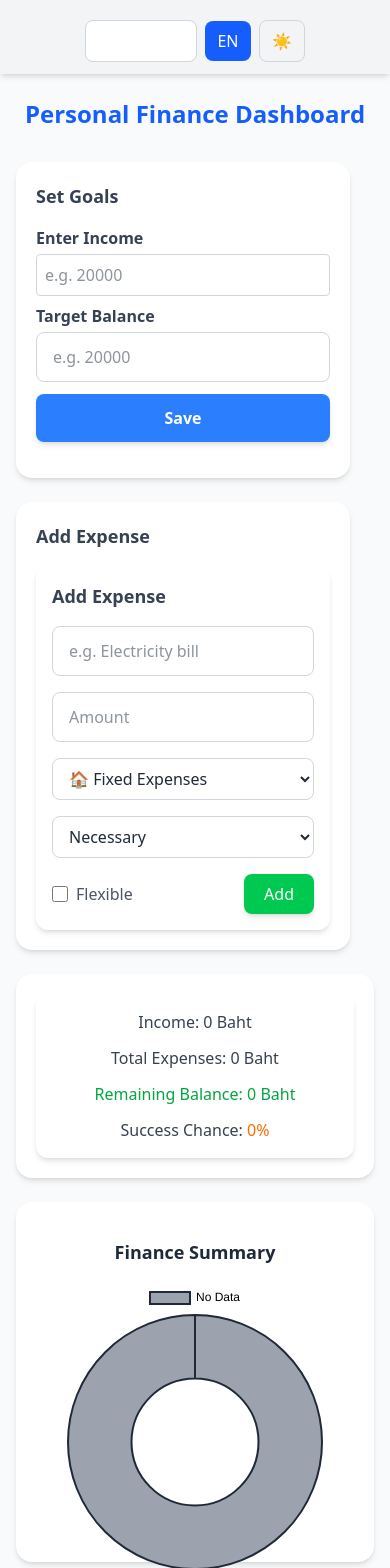
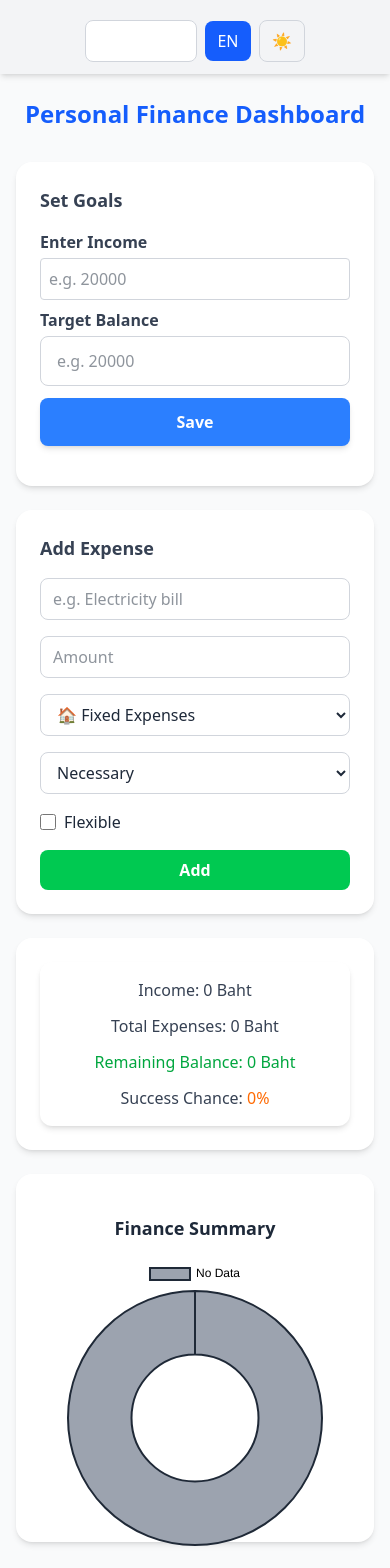
Before and after one commit to thee-banda/personal-finance-app, a React (Vite) app in the folder frontend/: page / in a window 390 px wide. Shown: the top 1568 px of the page. Built offline with nearby package versions, Linux system fonts and the light colour scheme.

Commit message:
fix(ui): adjust layout for responsive grid and expense form inputs

```diff
--- a/frontend/src/App.jsx
+++ b/frontend/src/App.jsx
@@ -54,15 +54,17 @@ function App() {
         {/* Grid layout */}
         <div className="grid grid-cols-1 lg:grid-cols-3 gap-6 lg:gap-8">
           {/* Left Column: Inputs */}
-          <div className="col-span-1 flex flex-col gap-6">
-            <div className="bg-white dark:bg-gray-800 p-5 sm:p-6 lg:p-8 rounded-2xl shadow-md hover:shadow-lg transition">
+          <div className="flex flex-col gap-6">
+            {/* Income + Target */}
+            <div className="bg-white dark:bg-gray-800 p-6 lg:p-8 rounded-2xl shadow-md hover:shadow-lg transition">
               <h2 className="text-lg sm:text-xl font-semibold mb-4 text-gray-700 dark:text-gray-200">
                 Set Goals
               </h2>
               <IncomeInput setIncome={setIncome} setTarget={setTarget} />
             </div>
 
-            <div className="bg-white dark:bg-gray-800 p-5 sm:p-6 lg:p-8 rounded-2xl shadow-md hover:shadow-lg transition">
+            {/* Add Expense */}
+            <div className="bg-white dark:bg-gray-800 p-6 lg:p-8 rounded-2xl shadow-md hover:shadow-lg transition">
               <h2 className="text-lg sm:text-xl font-semibold mb-4 text-gray-700 dark:text-gray-200">
                 Add Expense
               </h2>
@@ -71,8 +73,9 @@ function App() {
           </div>
 
           {/* Right Column: Summary + Chart */}
-          <div className="col-span-2 flex flex-col gap-6 lg:gap-8">
-            <div className="bg-white dark:bg-gray-800 p-5 sm:p-6 lg:p-8 rounded-2xl shadow-md hover:shadow-lg transition">
+          <div className="col-span-1 lg:col-span-2 flex flex-col gap-6">
+            {/* Dashboard Summary */}
+            <div className="bg-white dark:bg-gray-800 p-6 lg:p-8 rounded-2xl shadow-md hover:shadow-lg transition">
               <DashboardSummary
                 income={income}
                 expenses={expenses}
@@ -80,14 +83,15 @@ function App() {
               />
             </div>
 
-            <div className="bg-white dark:bg-gray-800 p-5 sm:p-6 lg:p-8 rounded-2xl shadow-md hover:shadow-lg transition">
+            {/* Pie Chart */}
+            <div className="bg-white dark:bg-gray-800 p-6 lg:p-8 rounded-2xl shadow-md hover:shadow-lg transition">
               <FinancePieChart income={income} expenses={expenses} />
             </div>
           </div>
         </div>
 
         {/* Expense Table */}
-        <div className="mt-10 bg-white dark:bg-gray-800 p-5 sm:p-6 lg:p-8 rounded-2xl shadow-md hover:shadow-lg transition overflow-x-auto">
+        <div className="mt-10 bg-white dark:bg-gray-800 p-6 lg:p-8 rounded-2xl shadow-md hover:shadow-lg transition overflow-x-auto">
           <h2 className="text-lg sm:text-xl font-semibold mb-4 text-gray-700 dark:text-gray-200">
             Expense History
           </h2>
--- a/frontend/src/components/ExpenseForm.jsx
+++ b/frontend/src/components/ExpenseForm.jsx
@@ -33,77 +33,72 @@ function ExpenseForm({ onAddExpense }) {
   return (
     <form
   onSubmit={handleSubmit}
-      className="flex flex-col gap-4 bg-white dark:bg-gray-800 p-4 rounded-xl shadow-md transition-colors"
+  className="flex flex-col gap-4"
 >
-      {/* Title */}
-      <h2 className="text-lg font-semibold text-gray-700 dark:text-gray-200">
-        {t.addExpense}
-      </h2>
-
-      {/* Row 1: Description + Amount */}
-      <div className="flex flex-col sm:flex-row gap-4">
+  {/* Expense name */}
   <input
     type="text"
-          className="flex-1 border border-gray-300 dark:border-gray-600 rounded-lg px-4 py-3 text-base sm:text-lg"
-          placeholder={t.placeholderDesc}
+    placeholder="e.g. Electricity bill"
+    value={name}
+    onChange={(e) => setName(e.target.value)}
+    className="w-full px-3 py-2 rounded-lg border border-gray-300 dark:border-gray-600
+               bg-white dark:bg-gray-700 text-gray-800 dark:text-gray-100"
   />
+
+  {/* Amount */}
   <input
     type="number"
-          className="w-full sm:w-32 border border-gray-300 dark:border-gray-600 rounded-lg px-4 py-3 text-base sm:text-lg"
-          placeholder={t.placeholderAmount}
+    placeholder="Amount"
+    value={amount}
+    onChange={(e) => setAmount(e.target.value)}
+    className="w-full px-3 py-2 rounded-lg border border-gray-300 dark:border-gray-600
+               bg-white dark:bg-gray-700 text-gray-800 dark:text-gray-100"
   />
-      </div>
 
-
-      {/* Row 2: Category + Priority */}
-      <div className="flex gap-4 flex-wrap">
+  {/* Category */}
   <select
     value={category}
     onChange={(e) => setCategory(e.target.value)}
-          className="flex-1 border border-gray-300 dark:border-gray-600 rounded-lg px-3 py-2
-                     bg-white dark:bg-gray-700 text-gray-800 dark:text-gray-100
-                     focus:ring-2 focus:ring-blue-500 focus:outline-none"
+    className="w-full px-3 py-2 rounded-lg border border-gray-300 dark:border-gray-600
+               bg-white dark:bg-gray-700 text-gray-800 dark:text-gray-100"
   >
-          <option value="fixed">{t.categoryFixed}</option>
-          <option value="food">{t.categoryFood}</option>
-          <option value="entertainment">{t.categoryEntertainment}</option>
-          <option value="debt">{t.categoryDebt}</option>
-          <option value="health">{t.categoryHealth}</option>
+    <option>🏠 Fixed Expenses</option>
+    <option>🍔 Food & Essentials</option>
+    <option>🎮 Entertainment</option>
+    <option>💊 Health</option>
   </select>
 
+  {/* Priority */}
   <select
     value={priority}
     onChange={(e) => setPriority(e.target.value)}
-          className="flex-1 border border-gray-300 dark:border-gray-600 rounded-lg px-3 py-2
-                     bg-white dark:bg-gray-700 text-gray-800 dark:text-gray-100
-                     focus:ring-2 focus:ring-blue-500 focus:outline-none"
+    className="w-full px-3 py-2 rounded-lg border border-gray-300 dark:border-gray-600
+               bg-white dark:bg-gray-700 text-gray-800 dark:text-gray-100"
   >
-          <option value="necessary">{t.priorityNecessary}</option>
-          <option value="important">{t.priorityImportant}</option>
-          <option value="optional">{t.priorityOptional}</option>
+    <option>Necessary</option>
+    <option>Optional</option>
   </select>
-      </div>
 
-      {/* Row 3: Flexible + Submit */}
-      <div className="flex items-center justify-between">
-        <label className="flex items-center gap-2 text-gray-600 dark:text-gray-300">
+  {/* Flexible checkbox */}
+  <label className="flex items-center gap-2">
     <input
       type="checkbox"
       checked={flexible}
       onChange={(e) => setFlexible(e.target.checked)}
-            className="h-4 w-4 text-blue-600 focus:ring-blue-500 border-gray-300 dark:border-gray-600 rounded"
+      className="h-4 w-4"
     />
-          {t.flexible}
+    Flexible
   </label>
 
+  {/* Add button */}
   <button
     type="submit"
-          className="bg-green-500 hover:bg-green-600 text-white px-5 py-2 rounded-lg shadow-md transition"
+    className="w-full bg-green-500 hover:bg-green-600 text-white py-2 rounded-lg font-semibold"
   >
-          {t.add}
+    Add
   </button>
-      </div>
 </form>
+
   );
 }
 
```
Lines whose indentation alone changed are shown as unchanged.
